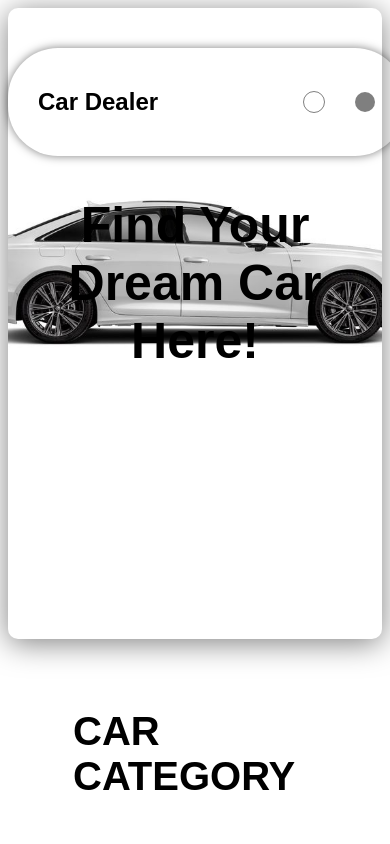
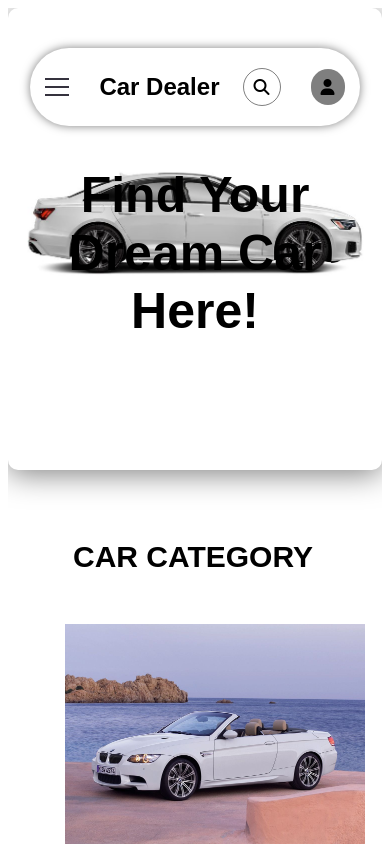
Before and after one commit to Bigoluwagentle/Abdulmalik-Car, a React (Create React App) app: page / in a window 390 px wide. Shown: the top 844 px of the page. Built offline with nearby package versions, Linux system fonts and the light colour scheme.

Commit message:
Initial commit

```diff
--- a/public/index.html
+++ b/public/index.html
@@ -10,34 +10,12 @@
       content="Web site created using create-react-app"
     />
     <link rel="apple-touch-icon" href="%PUBLIC_URL%/logo192.png" />
-    <!--
-      manifest.json provides metadata used when your web app is installed on a
-      user's mobile device or desktop. See https://developers.google.com/web/fundamentals/web-app-manifest/
-    -->
+    <link  rel="stylesheet" href="https://cdnjs.cloudflare.com/ajax/libs/font-awesome/6.7.2/css/all.min.css "/>
     <link rel="manifest" href="%PUBLIC_URL%/manifest.json" />
-    <!--
-      Notice the use of %PUBLIC_URL% in the tags above.
-      It will be replaced with the URL of the `public` folder during the build.
-      Only files inside the `public` folder can be referenced from the HTML.
-
-      Unlike "/favicon.ico" or "favicon.ico", "%PUBLIC_URL%/favicon.ico" will
-      work correctly both with client-side routing and a non-root public URL.
-      Learn how to configure a non-root public URL by running `npm run build`.
-    -->
-    <title>React App</title>
+    <title>Car Dealer</title>
   </head>
   <body>
     <noscript>You need to enable JavaScript to run this app.</noscript>
     <div id="root"></div>
-    <!--
-      This HTML file is a template.
-      If you open it directly in the browser, you will see an empty page.
-
-      You can add webfonts, meta tags, or analytics to this file.
-      The build step will place the bundled scripts into the <body> tag.
-
-      To begin the development, run `npm start` or `yarn start`.
-      To create a production bundle, use `npm run build` or `yarn build`.
-    -->
   </body>
 </html>
--- a/src/App.css
+++ b/src/App.css
@@ -3,3 +3,6 @@
   margin: 0;
   box-sizing: border-box;
 }
+body{
+  overflow: hidden;
+}
--- a/src/Components/Header.css
+++ b/src/Components/Header.css
@@ -1,4 +1,16 @@
 #header{
+    overflow: hidden;
+    position: relative;
+    #mobile{
+        transform: translateX(2000px);
+        /* position: absolute;         */
+        > .mobile{
+            position: absolute;
+        }
+        > nav{
+            display: none;
+        }
+    }
     .header{
         width: 100%;
         min-height: 80vh;
@@ -25,6 +37,9 @@
                 align-items: center;
                 font-family: Arial, Helvetica, sans-serif;
                 gap: 30px;
+                > #hamburger{
+                    display: none;
+                }
                 > a{
                     text-decoration: none;
                     color: rgba(0, 0, 0, 0.5);
@@ -260,21 +275,76 @@
 
 @media screen and (max-width: 800px){
     #header{
+        #mobile{
+            width: 80%;
+            position: fixed;
+            top: 0;
+            left: 0;
+            border-radius: 10px;
+            background-color: rgb(109, 104, 104);
+            transition-duration: 1.5s;
+            > .mobile{
+                width: 100%;
+                height: 100vh;
+                color: white;
+                font-family: Arial, Helvetica, sans-serif;
+                background-color: rgb(109, 104, 104);
+                border-radius: 10px;
+                padding: 20px;
+                > nav{
+                    display: flex;
+                    justify-content: space-between;
+                    align-items: center;
+                    width: 90%;
+                    > img{
+                        cursor: pointer;
+                    }
+                }
+                > div{
+                    display: flex;
+                    flex-direction: column;
+                    margin-top: 40px;
+                    gap: 20px;
+                    > a{
+                        color: white;
+                        text-decoration: none;
+                        background-color: rgba(232, 227, 227, 0.5);
+                        width: 80%;
+                        padding: 20px;
+                        border-radius: 8px;
+                    }
+
+                }
+            }
+        }
         .header{
-            min-height: 70vh;
-            background-size: 500px;
+            min-height: 50vh;
+            background-size: 350px;
             header{
+                width: 80%;
+                min-height: 10px;
+                padding: 5px 15px;
+                > div{
+                    > #hamburger{
+                        display: inline-block;
+                        cursor: pointer;
+                    }
+                }
                 > div.go{
                     display: none;
                 }
             }
+
             > h1{
                 color: black;
             }
         }
+        > h2{
+            font-size: 30px;
+        }
         > aside{
             > nav{
-                min-width: 80%;
+                min-width: 90%;
                 > p{
                     width: 100%;
                 }
--- a/src/Components/Header.jsx
+++ b/src/Components/Header.jsx
@@ -10,6 +10,8 @@ import Pickup from "../img/pickup.jpg";
 import Sedan from "../img/sedan.jpg";
 import Suv from "../img/suv.jpg";
 import Wagon from "../img/wagon.jpg";
+import Hamburger from "../img/icon-hamburger.svg";
+import Close from "../img/icon-close.svg";
 function Header(){
     const navigate = useNavigate();
   const { setSelectedProduct } = useProduct();
@@ -84,13 +86,45 @@ function Header(){
     setSelectedProduct(product);
     navigate("/Buy");
   };
-
-
+  function Ham(){
+    document.querySelector("#mobile").style.transform = "translateX(0)";
+    // document.querySelector("#mobile").style.display = "block";
+  }
+  function close(){
+    document.querySelector("#mobile").style.transform = "translateX(500px)";
+  }
+  {
+    const mobileDelete = document.querySelectorAll(".mobile .go > a");
+    mobileDelete.forEach(item => {
+        item.onclick = function(){
+            document.querySelector("#mobile").style.transform = "translateX(500px)";
+        }
+    });
+  }
     return(
         <div id="header">
+            <div id="mobile">
+                <div className="mobile">
+                    <nav>
+                        <h2>Car Dealer</h2>
+                        <img src={Close} onClick={close} alt="" />
+                    </nav>
+                    <div className="go">
+                        <a href="#">HOME</a>
+                        <a href="#service">SERVICES</a>
+                        <a href="#fleet">FLEET</a>
+                        <a href="#faq">FAQ</a>
+                        <a href="#contact">CONTACT</a>
+                    </div>
+                </div>
+            </div>
             <div className="header">
                 <header>
-                    <h2>Car Dealer</h2>
+                    <div>
+                        <img src={Hamburger} id="hamburger" onClick={Ham} alt="hamburger" />
+                        <h2>Car Dealer</h2>
+                    </div>
+
                     <div className="go">
                         <a href="#">HOME</a>
                         <a href="#service">SERVICES</a>
@@ -106,6 +140,7 @@ function Header(){
                         <i class="fa-solid fa-user"></i>
                     </div>
                 </header>
+
                 <h1>Find Your Dream Car Here!</h1>
             </div>
             <h2 id="service">CAR CATEGORY</h2>
--- a/src/Components/productContext.jsx
+++ b/src/Components/productContext.jsx
@@ -1,9 +1,7 @@
 import { createContext, useState, useContext } from "react";
 
-// create context
 const ProductContext = createContext();
 
-// provider component
 export const ProductProvider = ({ children }) => {
   const [selectedProduct, setSelectedProduct] = useState(null);
 
@@ -14,5 +12,4 @@ export const ProductProvider = ({ children }) => {
   );
 };
 
-// custom hook for easy use
 export const useProduct = () => useContext(ProductContext);
```
Also changed, not shown: src/img/icon-close.svg (added), src/img/icon-hamburger.svg (added).
